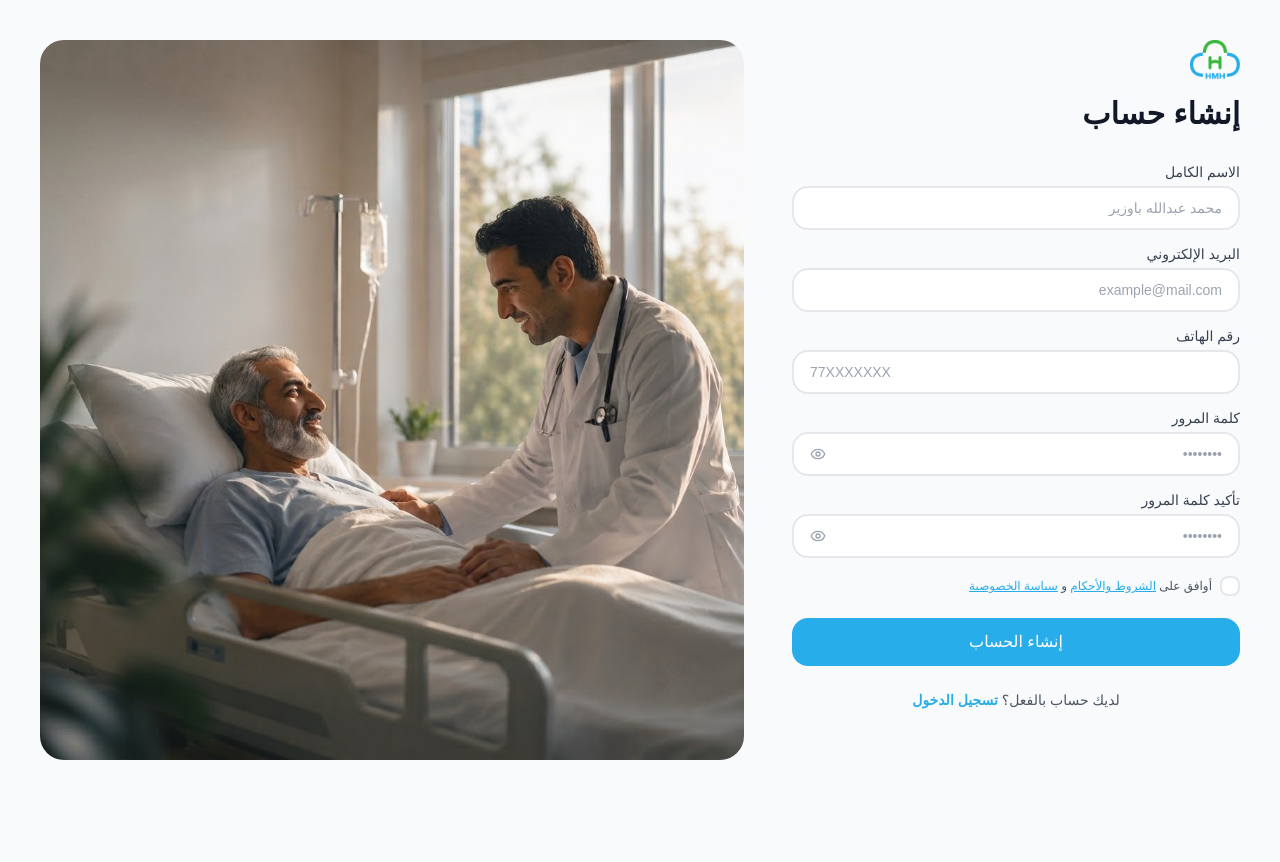
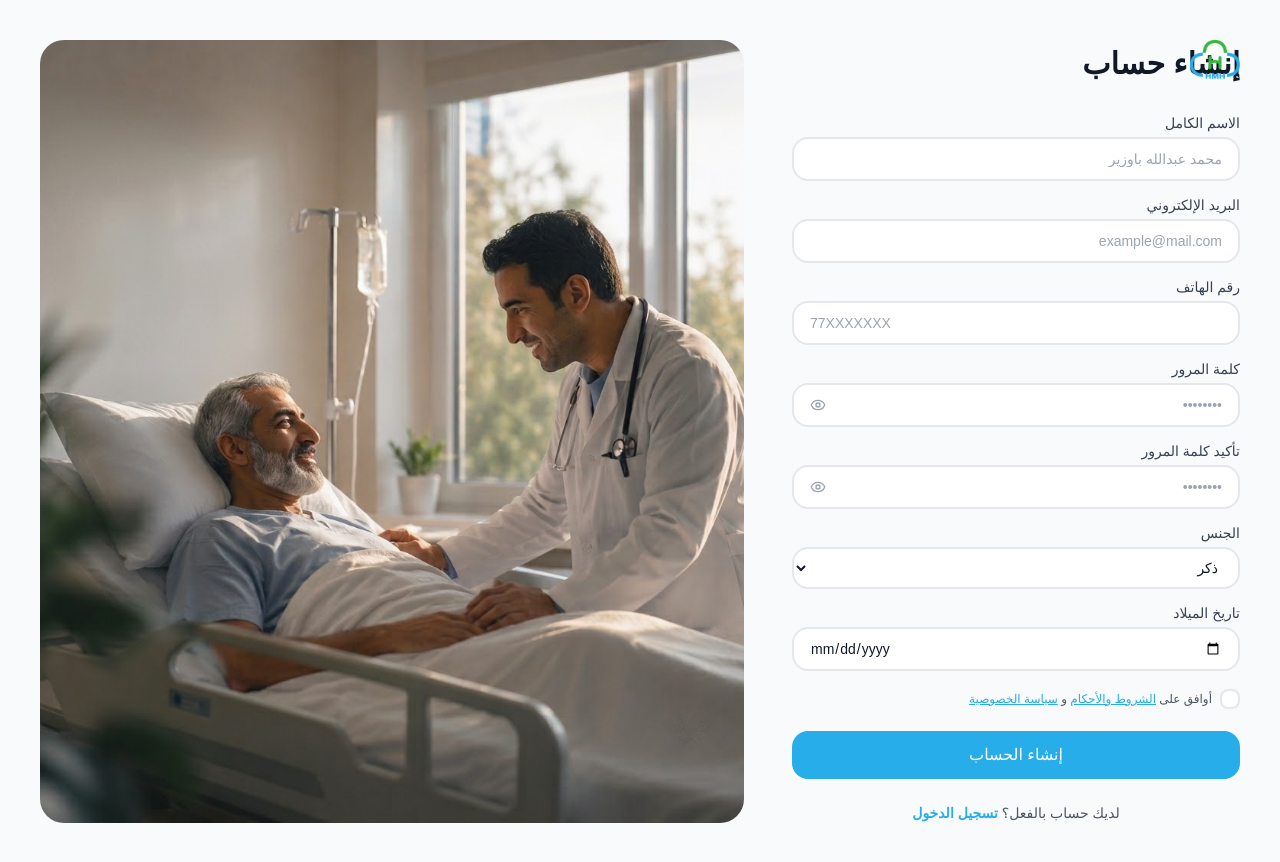
Before and after one commit to yasser8111/hmh_frontend, a Next.js app: page /signup in a window 1280 px wide. Before the commit the page ends 800 px from the top, so only its background shows below. Built offline with nearby package versions, Linux system fonts and the light colour scheme; a web font is replaced by a local one.

Commit message:
Let the user able to edit gender & date-of-birth

```diff
--- a/src/app/(auth)/signup/page.jsx
+++ b/src/app/(auth)/signup/page.jsx
@@ -14,6 +14,8 @@ export default function SignUpPage() {
     phone: "",
     password: "",
     confirmPassword: "",
+    gender: "M",
+    dateOfBirth: "",
     termsAccepted: false,
   });
 
@@ -39,13 +41,25 @@ export default function SignUpPage() {
       return;
     }
 
+    if (!formData.dateOfBirth) {
+      setErrorMsg("يرجى تحديد تاريخ الميلاد");
+      return;
+    }
+
     setLoading(true);
 
     try {
       const res = await fetch("/api/auth/signup", {
         method: "POST",
         headers: { "Content-Type": "application/json" },
-        body: JSON.stringify(formData),
+        body: JSON.stringify({
+          fullName: formData.fullName,
+          email: formData.email,
+          phone: formData.phone,
+          password: formData.password,
+          gender: formData.gender,
+          dateOfBirth: formData.dateOfBirth,
+        }),
       });
 
       const result = await res.json().catch(() => ({}));
@@ -120,6 +134,32 @@ export default function SignUpPage() {
           onChange={(e) => setFormData({ ...formData, confirmPassword: e.target.value })}
         />
 
+        {/* Gender */}
+        <div className="flex flex-col gap-1 w-full">
+          <label htmlFor="gender" className="text-sm font-medium text-gray-700 select-none">
+            الجنس
+          </label>
+          <select
+            id="gender"
+            value={formData.gender}
+            onChange={(e) => setFormData({ ...formData, gender: e.target.value })}
+            className="w-full px-4 py-4 lg:py-2.5 rounded-2xl border-2 border-gray-200 text-sm text-gray-900 bg-white placeholder:text-gray-400 transition-all duration-200 focus:outline-none focus:border-primary hover:border-gray-300"
+          >
+            <option value="M">ذكر</option>
+            <option value="F">أنثى</option>
+          </select>
+        </div>
+
+        {/* Date of Birth */}
+        <Input
+          label="تاريخ الميلاد"
+          type="date"
+          required
+          value={formData.dateOfBirth}
+          max={new Date().toISOString().split("T")[0]}
+          onChange={(e) => setFormData({ ...formData, dateOfBirth: e.target.value })}
+        />
+
         {/* Terms and conditions */}
         <div className="mt-1 flex gap-2 items-center">
           <Checkbox
--- a/src/app/api/auth/signup/route.js
+++ b/src/app/api/auth/signup/route.js
@@ -6,7 +6,7 @@ export async function POST(request) {
   try {
     const body = await request.json();
     console.log(body);
-    const { fullName, email: rawEmail, phone: rawPhone, password, emailOrPhone } = body;
+    const { fullName, email: rawEmail, phone: rawPhone, password, emailOrPhone, gender = "M", dateOfBirth } = body;
 
     const email = (rawEmail ?? emailOrPhone ?? "").trim();
     const phone = (rawPhone ?? "").trim();
@@ -25,11 +25,18 @@ export async function POST(request) {
       );
     }
 
+    if (!dateOfBirth) {
+      return NextResponse.json(
+        { success: false, message: "يرجى تحديد تاريخ الميلاد" },
+        { status: 400 }
+      );
+    }
+
     const payload = {
       _id: crypto.randomUUID(),
       full_name: fullName.trim(),
-      gender: "male",
-      date_of_birth: "2000-01-01",
+      gender: gender === "F" || gender === "female" ? "female" : "male",
+      date_of_birth: dateOfBirth,
       phone,
       email,
       password,
```
